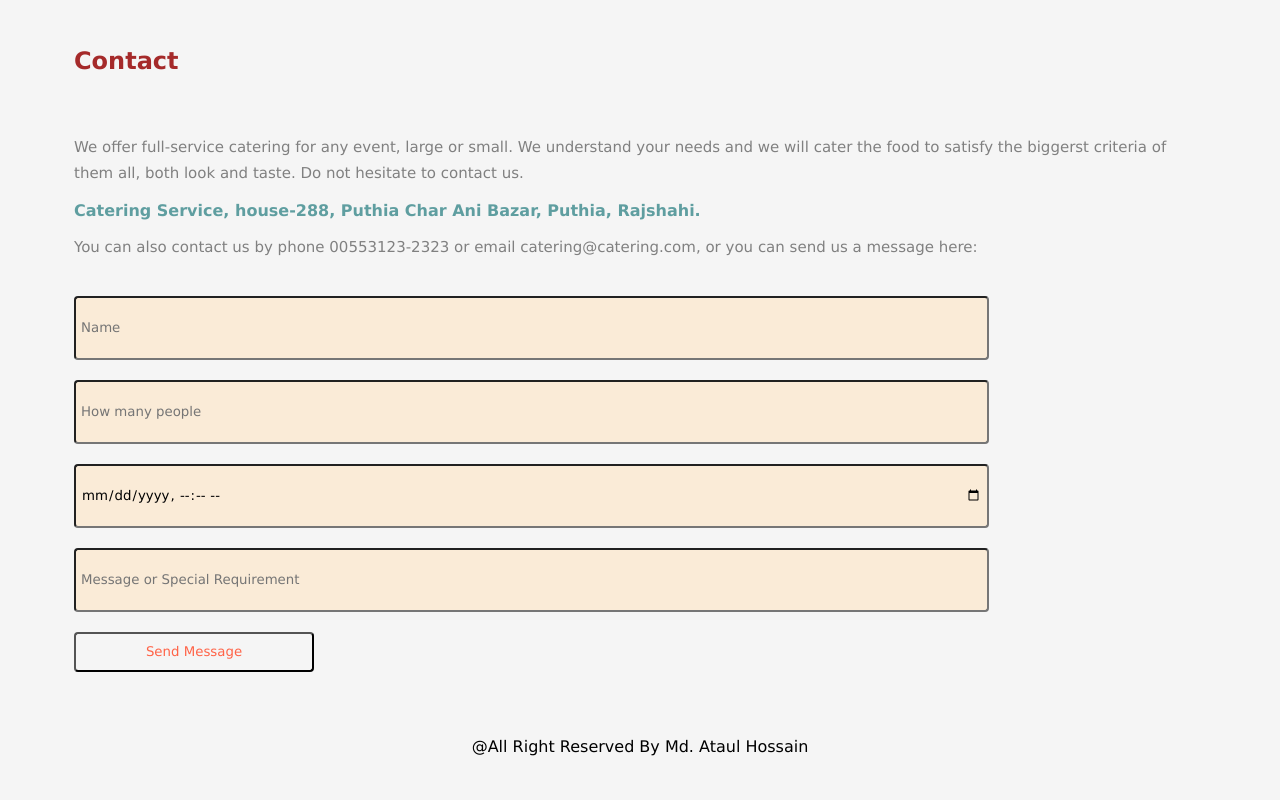
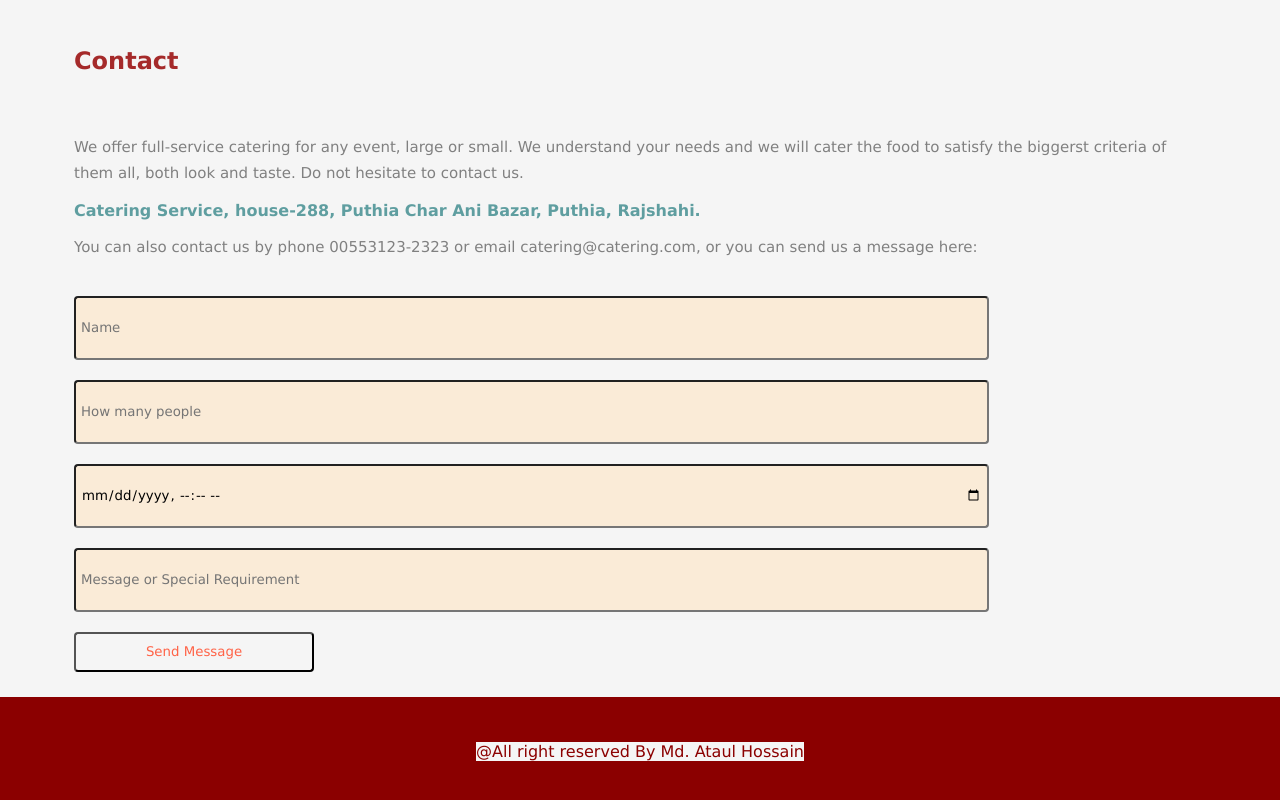
Before and after one commit to ataulweb/Module-02, a plain HTML site: page index.html in a window 1280 px wide. Shown: the part 1959-2759 px from the top of the page. Drawn offline with Linux system fonts and the light colour scheme.

Commit message:
Final commit rearranged footer section

```diff
--- a/index.html
+++ b/index.html
@@ -94,7 +94,7 @@
 
     <!-- Footer Section -->
     <footer>
-        <p>@All Right Reserved By Md. Ataul Hossain</p>
+        <span>@All right reserved By Md. Ataul Hossain</span>
     </footer>
 
 </body>
--- a/style/style.css
+++ b/style/style.css
@@ -129,7 +129,9 @@
 }
 
 footer{
-    padding: 40px;
+    padding: 45px;
     text-align: center;
     margin-top: 15px;
+    background-color: darkred;
+    color: darkred;
 }
```
